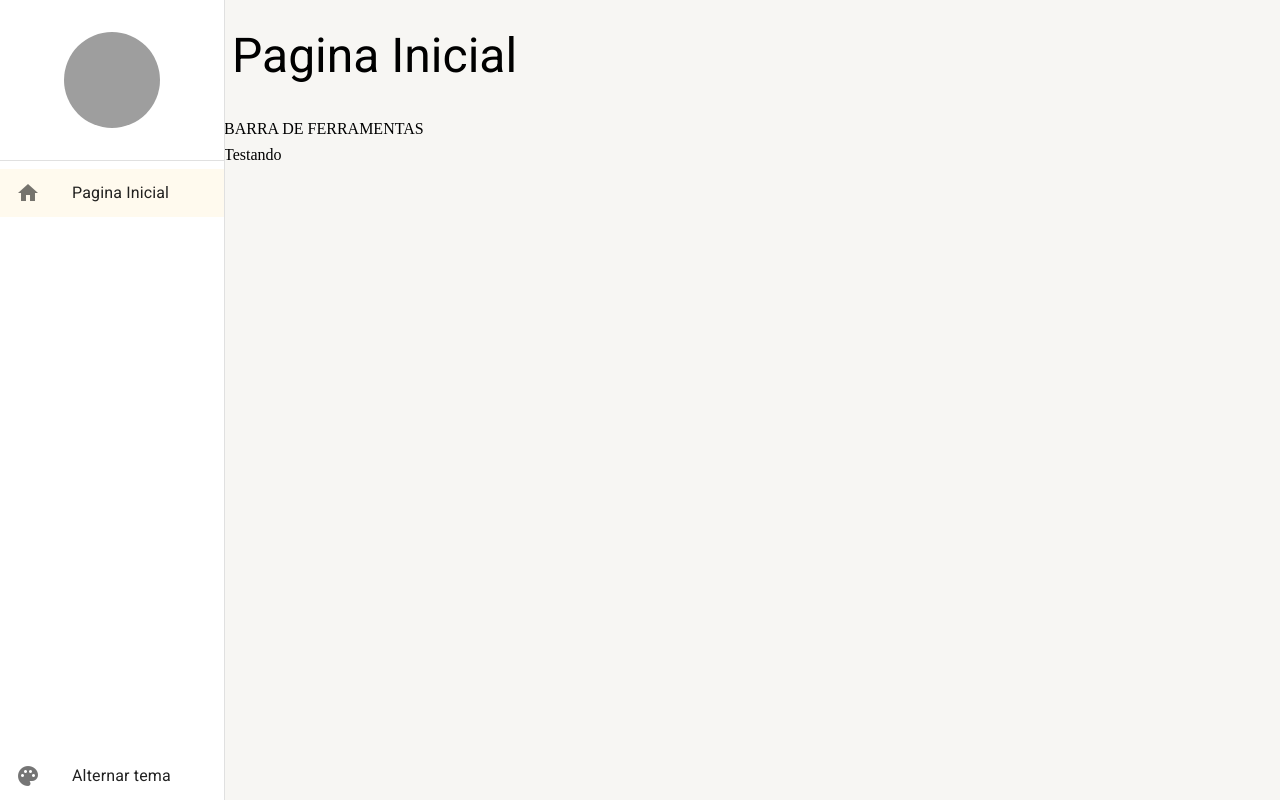
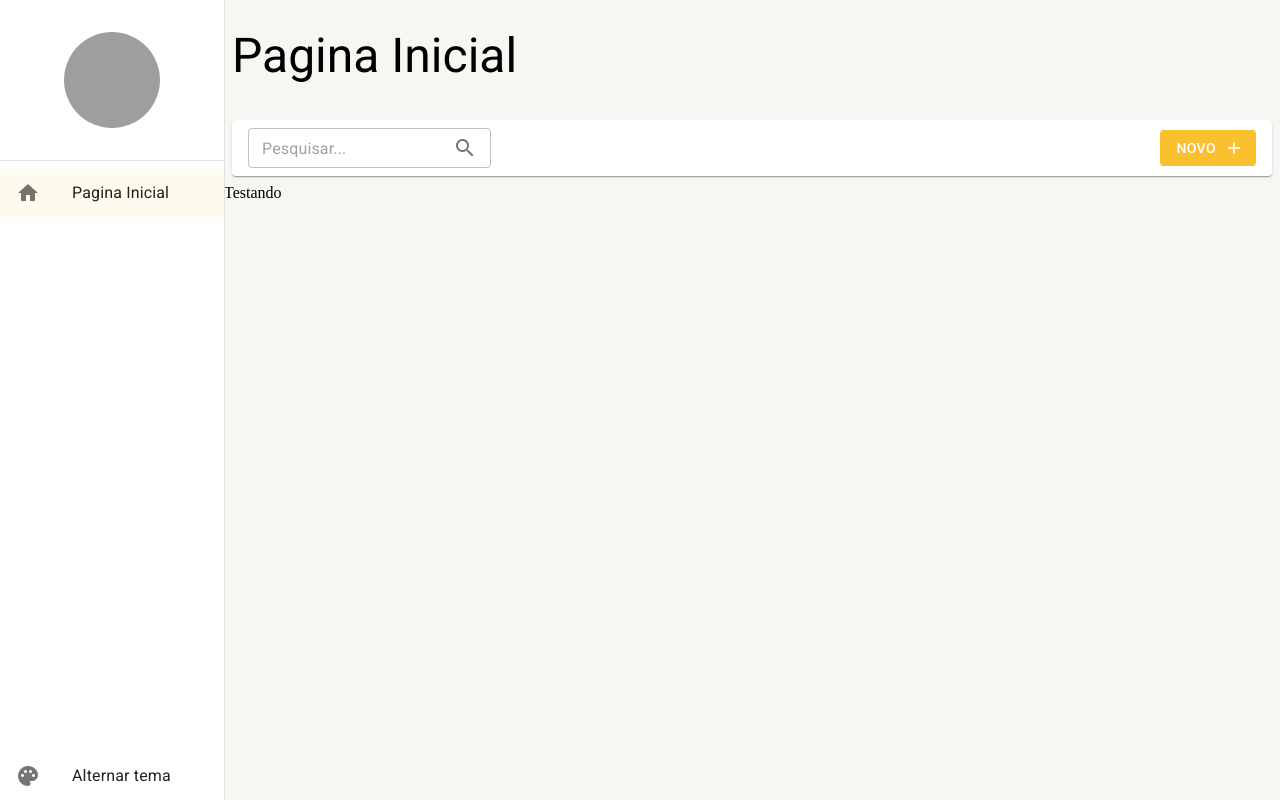
Before and after one commit to Unversedsix0/curso-react-mui, a React (Create React App) app: page /pagina-inicial in a window 1280 px wide. Built offline with nearby package versions, Linux system fonts and the light colour scheme; grey boxes are pictures that could not be loaded.

Commit message:
feat: Criação do componente BarraDeFerramentas

```diff
--- a/src/pages/dashboard/Dashboard.tsx
+++ b/src/pages/dashboard/Dashboard.tsx
@@ -1,4 +1,5 @@
 import React from 'react'
+import { BarraDeFerramentas } from '../../shared/components'
 import { LayoutBaseDePagina } from '../../shared/layout'
 
 export const Dashboard = () => {
@@ -6,7 +7,7 @@
 
         <LayoutBaseDePagina
         titulo='Pagina Inicial'
-        barraDeFerramentas={<>BARRA DE FERRAMENTAS</>}
+        barraDeFerramentas={(<BarraDeFerramentas/>)}
 
         >Testando</LayoutBaseDePagina>
 
--- /dev/null
+++ b/src/shared/components/barra-de-ferramentas/BarraDeFerramentas.tsx
@@ -0,0 +1,43 @@
+import { Box, TextField, Button, Paper, useTheme, InputAdornment, Icon } from '@mui/material'
+import React from 'react'
+
+export const BarraDeFerramentas = () => {
+    const theme = useTheme();
+    return (
+        <Box
+            component={Paper}
+            display='flex'
+            alignItems='center'
+            height={theme.spacing(5)}
+            gap={1}
+            padding={1}
+            marginX={1}
+            paddingX={2}
+
+
+        >
+            <TextField
+                size='small'
+                placeholder='Pesquisar...'
+                color='primary'
+                InputProps={{
+                    endAdornment: (
+                        <InputAdornment position='end'>
+                            <Icon>search</Icon>
+                        </InputAdornment>
+                    )
+                }}
+
+            />
+            <Box flex={1} display='flex' justifyContent='end'>
+                <Button
+                    variant="contained"
+                    color="primary"
+                    disableElevation
+                    endIcon={<Icon>add</Icon>}
+                > Novo </Button>
+            </Box>
+
+        </Box>
+    )
+}
--- a/src/shared/components/index.ts
+++ b/src/shared/components/index.ts
@@ -1 +1,2 @@
 export * from './menu-lateral/MenuLateral';
+export * from './barra-de-ferramentas/BarraDeFerramentas';
```
